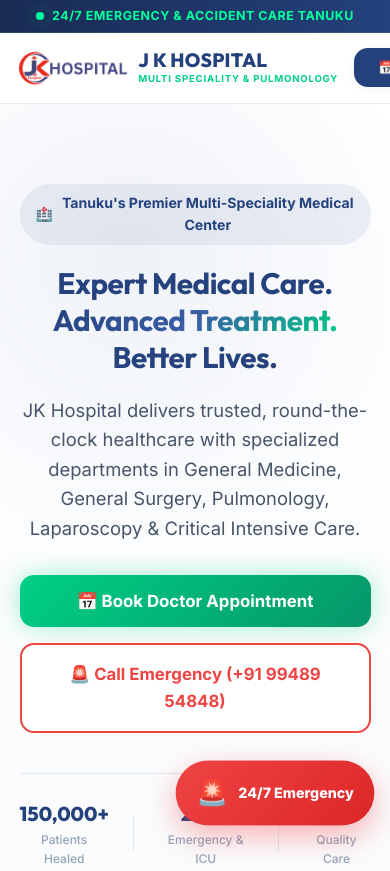
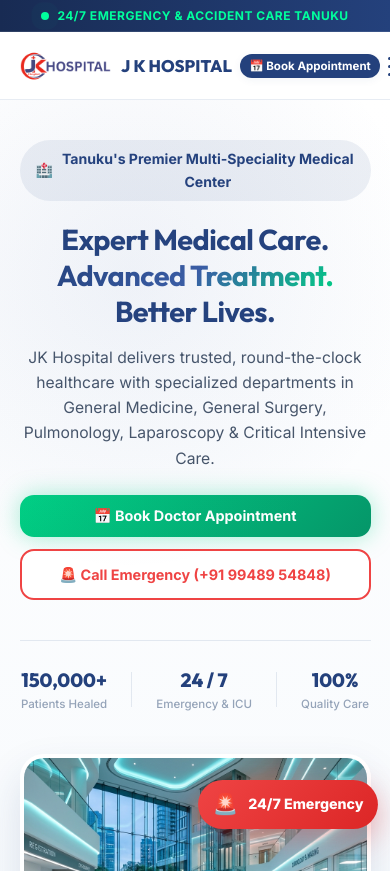
Before and after one commit to PhanindraBurra/jk-hospital, a website built with Vite: page index.html in a window 390 px wide. Shown: the top 871 px of the page. Built offline with nearby package versions, Linux system fonts and the light colour scheme.

Commit message:
Optimize mobile header layout and fix appointment button overflow

```diff
--- a/style.css
+++ b/style.css
@@ -1833,29 +1833,68 @@ button, input, select, textarea {
     display: none;
   }
   .top-emergency-badge {
-    font-size: 0.78rem;
+    font-size: 0.75rem;
     margin: 0 auto;
+    text-align: center;
+  }
+
+  .main-header {
+    height: 68px;
   }
 
   .header-container {
-    height: 70px;
+    height: 68px;
+    padding: 0 12px;
+    gap: 8px;
+  }
+
+  .header-logo-img {
+    height: 38px;
+  }
+
+  .brand-title {
+    font-size: 1.05rem;
+    letter-spacing: 0.1px;
+  }
+
+  .brand-sub {
+    font-size: 0.55rem;
+    letter-spacing: 0.5px;
   }
 
   .nav-menu {
-    top: 70px;
-    height: calc(100vh - 70px);
-  }
-
-  .brand-sub {
-    font-size: 0.6rem;
+    top: 68px;
+    height: calc(100vh - 68px);
+    padding: 30px 20px;
+  }
+
+  .header-actions {
+    gap: 8px;
+    margin-left: auto;
+  }
+
+  .nav-appointment-btn {
+    padding: 6px 10px;
+    font-size: 0.75rem;
+    border-radius: var(--radius-full);
   }
 
   .nav-appointment-btn span {
-    font-size: 0.8rem;
+    display: inline-block;
+  }
+
+  .hero-section {
+    padding: 40px 0 60px 0;
   }
 
   .hero-title {
-    font-size: 2.2rem;
+    font-size: 2.1rem;
+    margin-bottom: 16px;
+  }
+
+  .hero-description {
+    font-size: 0.98rem;
+    margin-bottom: 24px;
   }
 
   .floating-badge {
@@ -1864,21 +1903,17 @@ button, input, select, textarea {
     bottom: auto !important;
     left: auto !important;
     right: auto !important;
-    margin: 12px 0;
+    margin: 10px 0;
     width: 100%;
     justify-content: flex-start;
   }
 
-  .main-visual-frame {
-    height: auto;
-  }
-
   .hero-main-img {
-    height: 320px;
+    height: 280px;
   }
 
   .symptom-evaluator-card {
-    padding: 24px;
+    padding: 20px 16px;
   }
 
   .symptom-tags-grid {
@@ -1887,7 +1922,7 @@ button, input, select, textarea {
 
   .symptom-chip {
     font-size: 0.82rem;
-    padding: 8px 14px;
+    padding: 8px 12px;
     width: 100%;
     text-align: left;
   }
@@ -1917,34 +1952,55 @@ button, input, select, textarea {
     gap: 10px;
     text-align: center;
   }
+
+  .floating-emergency-widget {
+    bottom: 16px;
+    right: 16px;
+  }
+
+  .emergency-pulse-btn {
+    padding: 8px 14px;
+    font-size: 0.75rem;
+  }
+
+  .steth-pulse-icon {
+    font-size: 1.2rem;
+  }
 }
 
 /* Small Mobile Screens (480px and below) */
 @media (max-width: 480px) {
+  .brand-sub {
+    display: none; /* Keep header clean on small phones */
+  }
+
+  .nav-appointment-btn {
+    padding: 5px 9px;
+    font-size: 0.72rem;
+  }
+
   .hero-title {
-    font-size: 1.85rem;
+    font-size: 1.8rem;
   }
 
   .hero-cta-group {
     flex-direction: column;
     width: 100%;
+    gap: 12px;
   }
 
   .hero-cta-group .btn {
     width: 100%;
+    padding: 12px 18px;
+    font-size: 0.9rem;
   }
 
   .trust-stat .stat-number {
-    font-size: 1.25rem;
+    font-size: 1.2rem;
   }
 
   .trust-stat .stat-label {
-    font-size: 0.75rem;
-  }
-
-  .floating-emergency-widget {
-    bottom: 20px;
-    right: 20px;
+    font-size: 0.72rem;
   }
 
   .emergency-label small {
@@ -1952,7 +2008,8 @@ button, input, select, textarea {
   }
 
   .modal-card {
-    padding: 24px 18px;
+    padding: 20px 15px;
+    width: 95%;
   }
 
   .time-slots-grid {
```
